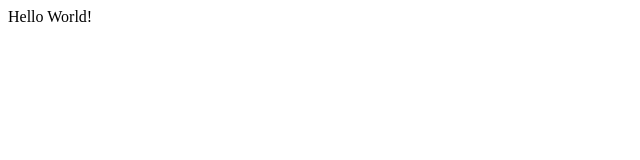
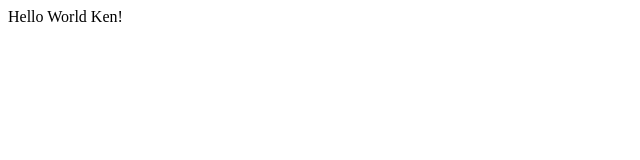
Before and after one commit to Hasaken/task1, a plain HTML site: page index.html in a window 1280 px wide. Shown: the full height of the page, 0-640 px from the left. Drawn offline with Linux system fonts and the light colour scheme.

Commit message:
Index change

```diff
--- a/index.html
+++ b/index.html
@@ -4,6 +4,6 @@
 	<title>Hello World!</title>
     </head>
     <body>
-	Hello World!
+	Hello World Ken!
     </body>
 </html>
```
